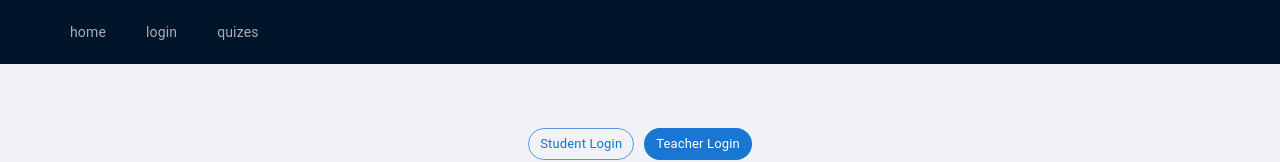
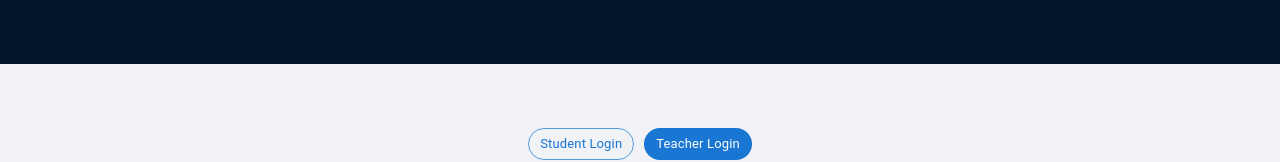
Before and after one commit to UmenR/SWIN-2022-TEP-ELEARNING, a React (Create React App) app: page /login in a window 1280 px wide. Shown: the top 162 px of the page. Built offline with nearby package versions, Linux system fonts and the light colour scheme.

Commit message:
refactor: nav bar changes

```diff
--- a/src/App.js
+++ b/src/App.js
@@ -1,6 +1,7 @@
-import {  Layout, Menu } from "antd";
+import { Layout, Menu } from "antd";
 import React from "react";
 import { Routes, Route, Link } from "react-router-dom";
+import { useSelector } from "react-redux";
 
 import Login from "./features/login/Login";
 import HomePage from "./features/home/Home";
@@ -10,32 +11,38 @@ import ProtectedRoute from "./common/Protected";
 import CreateQuiz from "./features/quizes/CreateQuiz";
 import ResultsPage from "./features/quizes/ResultsPage";
 import QuestionsList from "./features/questions/QuestionsList";
-import { api } from "./api/Request";
 import GamePage from "./features/quizes/GamePage";
 import RewardTree from "./features/rewards/rewardTree";
 import GameListPage from "./features/quizes/GameListPage";
+import { authenticationStatusSelector } from "./store/authentication/authenticationSelectors";
+import { USER_AUTH_TYPE } from "./store/authentication/authenticationSlice";
 
 const { Header } = Layout;
 
 function App() {
+  const authStatus = useSelector(authenticationStatusSelector);
+
   return (
     <Layout className="layout">
       <Header>
         <div className="logo" />
         <Menu theme="dark" mode="horizontal">
+          {(authStatus === USER_AUTH_TYPE.teacher ||
+            authStatus === USER_AUTH_TYPE.student) && (
               <Menu.Item key="home">
                 <Link to="/home">home</Link>
               </Menu.Item>
-          <Menu.Item key="login">
-            <Link to="/login">login</Link>
-          </Menu.Item>
+            )}
+          {authStatus === USER_AUTH_TYPE.teacher && (
             <Menu.Item key="quizzes/list">
               <Link to="/quizzes/list">quizes</Link>
             </Menu.Item>
+          )}
         </Menu>
       </Header>
       <Routes>
-        <Route path="/home" element={<HomePage />} />
+        <Route path="/" element={<ProtectedRoute><HomePage /></ProtectedRoute>} />
+        <Route path="/home" element={<ProtectedRoute><HomePage /></ProtectedRoute>} />
         <Route path="/login" element={<Login />} />
         <Route path="/quizzes">
           <Route
@@ -57,7 +64,7 @@ function App() {
         <Route path="/games">
           <Route path="play" element={<GamePage />} />
           <Route path="results" element={<ResultsPage />} />
-          <Route path="list" element={<GameListPage/>} />
+          <Route path="list" element={<GameListPage />} />
         </Route>
         {/* Reward Tree Oage */}
         <Route path="/rewards">
```
Lines whose indentation alone changed are shown as unchanged.
